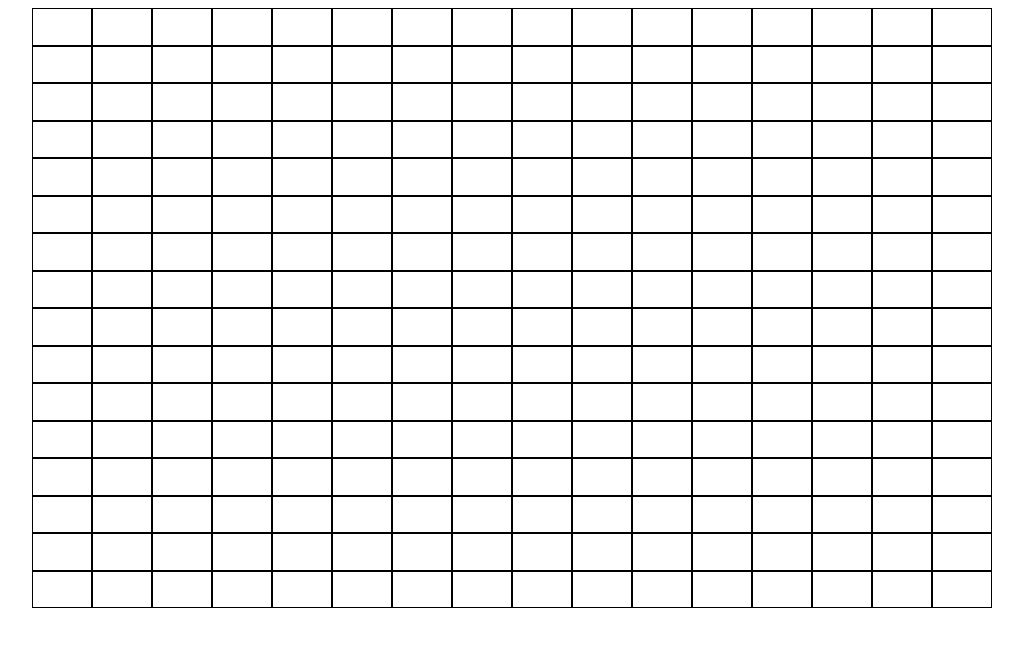
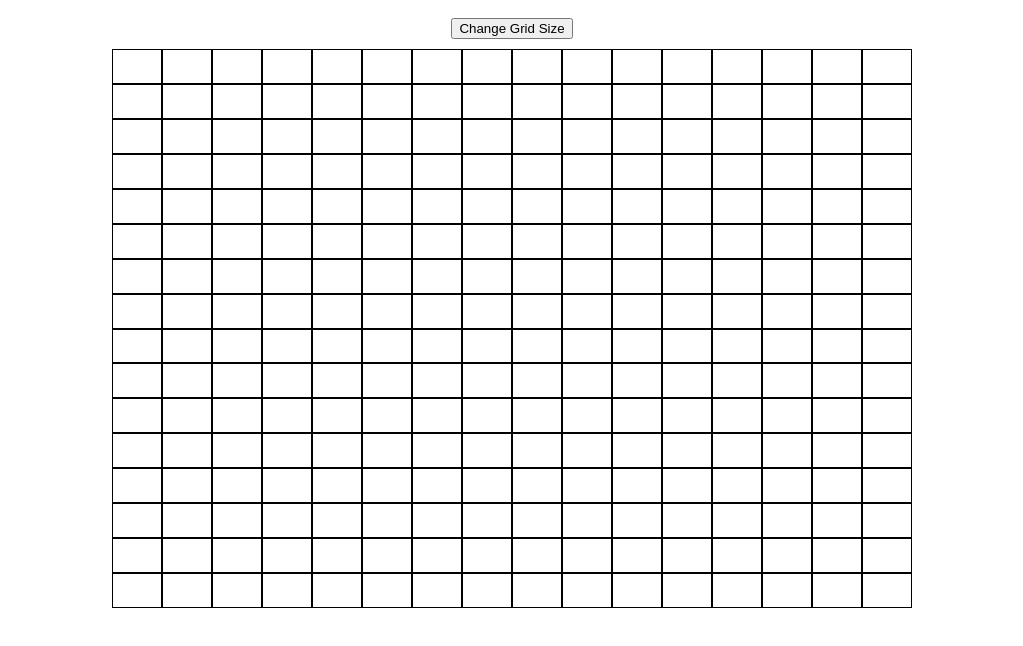
Before and after one commit to DamianSwarts/etch-a-sketch, a plain HTML site: page index.html in a window 1280 px wide. Shown: the whole page, without its empty margins (168-1191 px from the left). Drawn offline with Linux system fonts and the light colour scheme.

Commit message:
Updated my CSS so that the button can be displayed at the top of the page

```diff
--- a/index.html
+++ b/index.html
@@ -8,6 +8,8 @@
         <title>Etch-a-Sketch</title>
     </head>
     <body id="body">
-
+        <div class="button-container">
+            <button id="grid-size-button">Change Grid Size</button>
+        </div>
     </body>
 </html>
--- a/script.js
+++ b/script.js
@@ -16,7 +16,7 @@ container.forEach(function (container){
     }
 });
 
-const gridCell = document.querySelectorAll("div")
+const gridCell = document.querySelectorAll(".grid-cell")
 // Event listener to change the color of a cell when the user hovers over it
 gridCell.forEach(function (cell){
     cell.addEventListener("mouseover", () => {
--- a/styles.css
+++ b/styles.css
@@ -1,6 +1,6 @@
 body{
     display: flex;
-    flex-direction: row;
+    flex-direction: column;
     align-items:center;
     justify-content:center;
     max-height: 600px;
@@ -10,10 +10,10 @@ body{
 
 .container {
     display: flex;
-    flex-direction: column;
+    flex-direction: row;
     flex: auto;
-    height:600px;
-    width: 37.5px;
+    height:960px;
+    width: 800px;
 }
 
 .grid-cell {
@@ -22,3 +22,6 @@ body{
     border: 0.1px solid black;
     background-color: #ffffff;
 }
+.button-container{
+    margin: 10px;
+}
```
